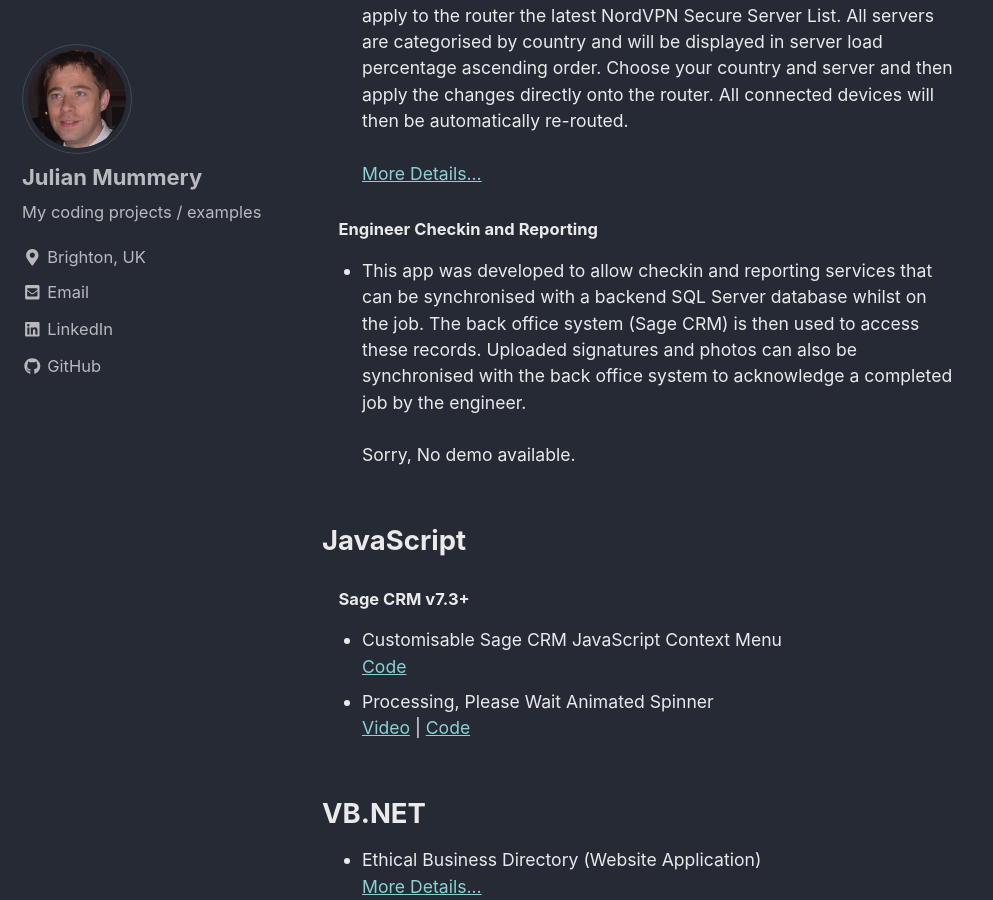
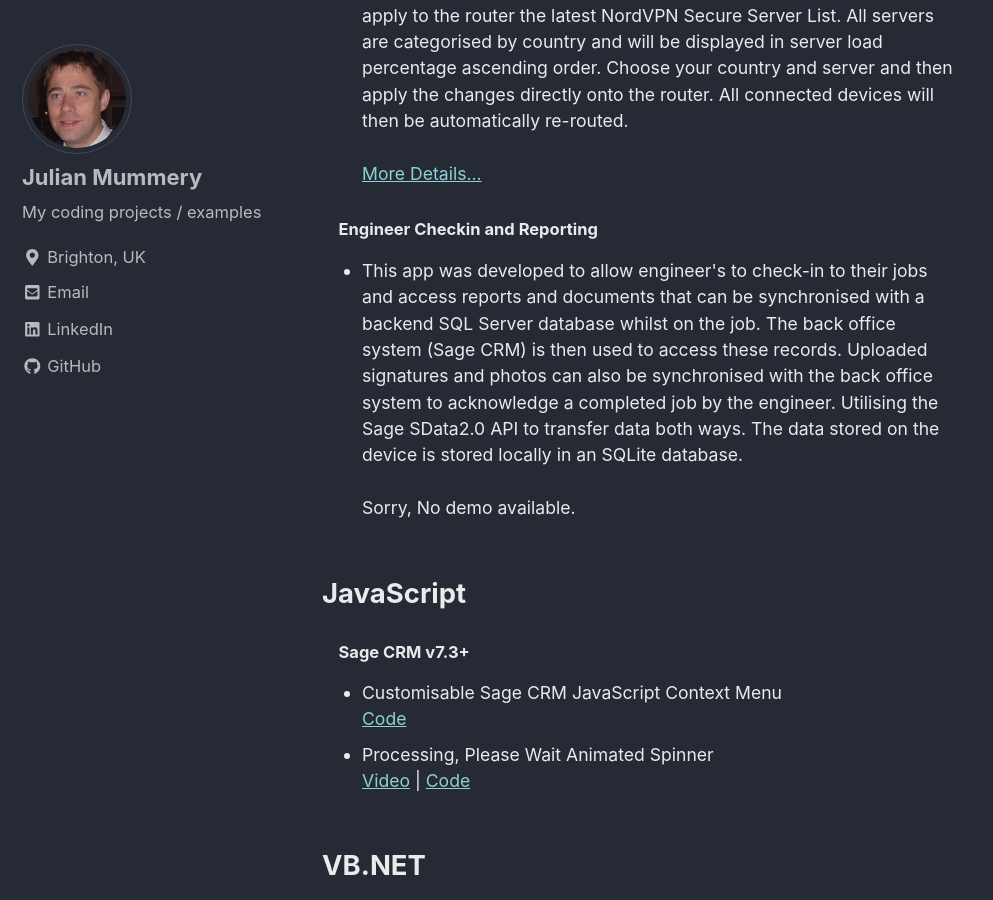
Before and after one commit to julianmummery/julianmummery.github.io, a Jekyll site: the page built from _pages/coding-projects.md, in a window 1280 px wide and 900 px high, scrolled down 824 px. Shown: the whole window, without its empty margins (0-993 px from the left). Built offline with Jekyll 4.4.1, drawn with Linux system fonts in a browser that asks for light colours; nearby versions of some CDN libraries.

Commit message:
Update coding-projects.md

```diff
--- a/_pages/coding-projects.md
+++ b/_pages/coding-projects.md
@@ -20,7 +20,7 @@
 </ul>
 <h5 style="padding-left:1em;">Engineer Checkin and Reporting</h5>
 <ul style="font-size:0.80em;">
-  <li>This app was developed to allow checkin and reporting services that can be synchronised with a backend SQL Server database whilst on the job. The back office system (Sage CRM) is then used to access these records. Uploaded signatures and photos can also be synchronised with the back office system to acknowledge a completed job by the engineer.
+  <li>This app was developed to allow engineer's to check-in to their jobs and access reports and documents that can be synchronised with a backend SQL Server database whilst on the job. The back office system (Sage CRM) is then used to access these records. Uploaded signatures and photos can also be synchronised with the back office system to acknowledge a completed job by the engineer. Utilising the Sage SData2.0 API to transfer data both ways. The data stored on the device is stored locally in an SQLite database.
   <br>
   <br>
   Sorry, No demo available.
```
